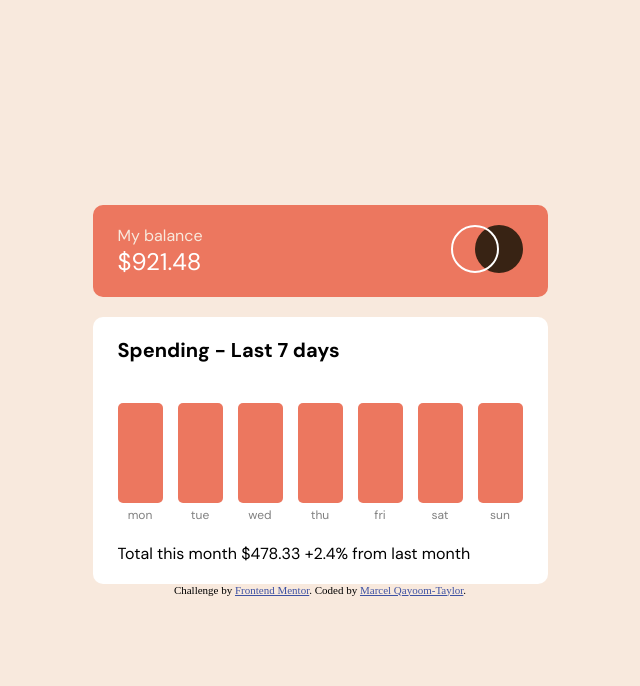
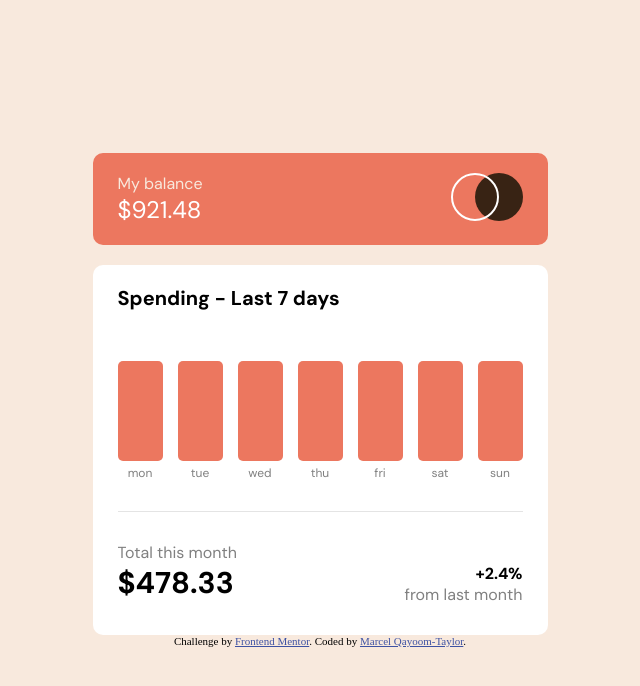
Before and after one commit to marcel-qayoom-taylor/expenses-chart-component, a website with bundled scripts: page index.html in a window 1280 px wide. Shown: the whole page, without its empty margins (320-960 px from the left). Built offline with nearby package versions, Linux system fonts and the light colour scheme.

Commit message:
Main styling

```diff
--- a/css/style.css
+++ b/css/style.css
@@ -36,15 +36,13 @@ body {
 
 .balanceBar img{
   grid-row: span 2;
-  justify-self: right;
-
 }
 
 .balanceBar span:first-child {
   color: hsl(27, 66%, 92%);
 }
 
-.price {
+.balanceBar .price {
   font-size: 24px;
 }
 
@@ -56,13 +54,12 @@ body {
 
 .spending > span {
   font-size: 20px;
-  font-weight: 700;
 }
 
 #barContainer {
   display:flex;
   gap: 15px;
-  padding: 40px 0px;
+  padding: 50px 0px;
 }
 
 .bar {
@@ -87,6 +84,40 @@ body {
   color: gray;
 }
 
+.divider {
+  background-color: rgba(211, 211, 211, 0.608);
+  height: 1px;
+}
+
+#summary {
+  padding: 30px 0 10px 0;
+  display: grid;
+  grid-template-columns: auto auto;
+  grid-row: auto auto auto;
+}
+
+#summary .price {
+  grid-row: span 2;
+  font-size: 30px;
+}
+
+
+
+
+/* Generic */
+
+.justify-right {
+  justify-self: right;
+}
+
+.bold {
+  font-weight: 700;
+}
+
+.grey {
+  color: gray;
+}
+
 .attribution { font-size: 11px; text-align: center; }
 .attribution a { color: hsl(228, 45%, 44%); }
 
--- a/index.html
+++ b/index.html
@@ -15,11 +15,11 @@
   <div class="main">
     <div class="balanceBar">
       <span>My balance</span>
-      <img src="./images/logo.svg"/>
+      <img src="./images/logo.svg"class="justify-right"/>
       <span class="price">$921.48</span>
     </div>
     <div class="spending">
-      <span>Spending - Last 7 days</span>
+      <span class="bold">Spending - Last 7 days</span>
       <div id="barContainer">
         <div name="mon" class="bar"><span>mon</span></div>
         <div name="tue" class="bar"><span>tue</span></div>
@@ -29,13 +29,13 @@
         <div name="sat" class="bar"><span>sat</span></div>
         <div name="sun" class="bar"><span>sun</span></div>
       </div>
-      <div>
-        <div>
-          <span>Total this month</span>
-          <span>$478.33</span>
-          <span>+2.4%</span>
-          <span>from last month</span>
-        </div>
+      <div class="divider"></div>
+      <div id="summary">
+        <span class="grey">Total this month</span>
+        <div></div>
+        <span class="price bold">$478.33</span>
+        <span class="justify-right bold">+2.4%</span>
+        <span class="justify-right grey">from last month</span>
       </div>
     </div>
   </div>
--- a/index.js
+++ b/index.js
@@ -1,4 +1,4 @@
-import * as data from "./data.json";
+import * as data from "./data.json" assert { type: "json" };
 
 window.onload = function () {
   setBarHeights();
```
